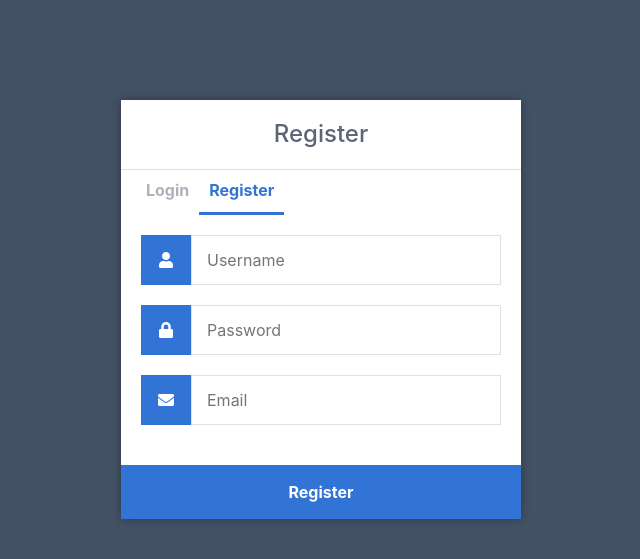
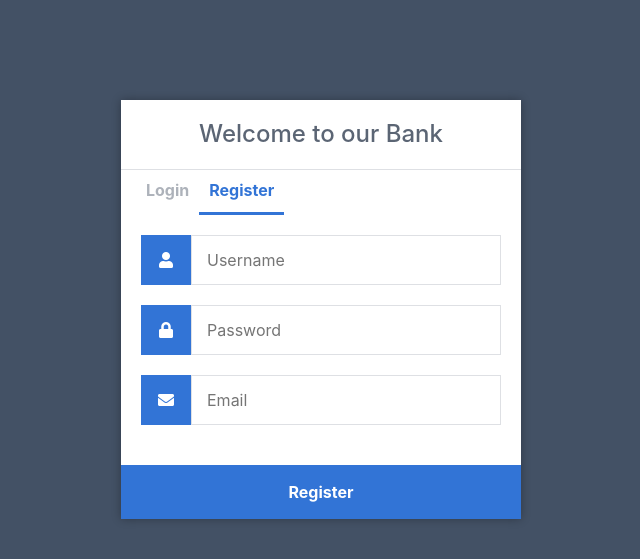
Before and after one commit to daniel05155/Flask-Banking-System, a Flask app: page /pythonlogin/register in a window 1280 px wide. Shown: the top 559 px of the page, without its empty margins (319-959 px from the left). Run offline with Flask 3, Linux system fonts and the light colour scheme; some libraries are stand-ins or nearby versions.

Commit message:
Bug fixes

```diff
--- a/main.py
+++ b/main.py
@@ -77,10 +77,10 @@ def register():
     # Form is empty... (No POST Data)
     if request.method == 'POST':
         flash("Please fill out the form!", "danger")
-        return render_template('auth/register.html', title="Register")
+        return render_template('auth/register.html', title="Online Banking System")
 
     # GET Request
-    return render_template('auth/register.html', title="Register")
+    return render_template('auth/register.html', title="Online Banking System")
 
 # Home Page
 @app.route('/')
--- a/templates/auth/login.html
+++ b/templates/auth/login.html
@@ -5,7 +5,7 @@
 {% block content%}
 <div class="login">
     {% include "includes/alert.html" %}
-    <h1>Login</h1>
+    <h1>Welcome to our Bank</h1>
     <div class="links">
         <a href="{{ url_for('login') }}" class="active">Login</a>
         <a href="{{ url_for('register') }}">Register</a>
--- a/templates/auth/register.html
+++ b/templates/auth/register.html
@@ -4,7 +4,7 @@
 
 <div class="register">
 	{% include "includes/alert.html" %}
-    <h1>Register</h1>
+    <h1>Welcome to our Bank</h1>
     <div class="links">
         <a href="{{ url_for('login') }}">Login</a>
         <a href="{{ url_for('register') }}" class="active">Register</a>
```
